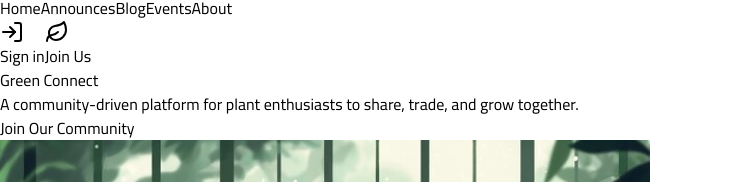
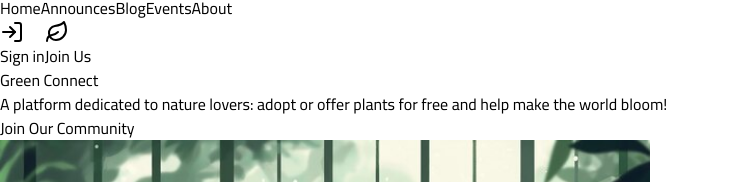
Before and after one commit to wafaaatta/green_connect_website, a React (Vite) app: page / in a window 1280 px wide. Shown: the part 352-534 px from the top of the page, without its empty margins (0-729 px from the left). Built offline with nearby package versions, Linux system fonts and the light colour scheme.

Commit message:
premier partie de page home

```diff
--- a/src/components/Footer.tsx
+++ b/src/components/Footer.tsx
@@ -14,10 +14,10 @@ const Footer = () => {
     <h2 className="text-xl font-semibold mb-4 text-green-800">Quick Links</h2>
     <ul className="space-y-2">
       <li><Link to="/" className="hover:text-green-900 transition-colors duration-300">Home</Link></li>
-      <li><Link to="/about" className="hover:text-green-900 transition-colors duration-300">About Us</Link></li>
-      <li><Link to="/plants" className="hover:text-green-900 transition-colors duration-300">Plants</Link></li>
+      <li><Link to="/announces" className="hover:text-green-900 transition-colors duration-300">Announces</Link></li>
+      <li><Link to="/blog" className="hover:text-green-900 transition-colors duration-300">Blog</Link></li>
       <li><Link to="/events" className="hover:text-green-900 transition-colors duration-300">Events</Link></li>
-      <li><Link to="/blog" className="hover:text-green-900 transition-colors duration-300">Blog</Link></li>
+      <li><Link to="/about" className="hover:text-green-900 transition-colors duration-300">About</Link></li>
     </ul>
   </div>
   <div>
--- a/src/pages/Home/Home.tsx
+++ b/src/pages/Home/Home.tsx
@@ -36,16 +36,16 @@ const LandingPage = () => {
                   <span className="block text-5xl lg:text-6xl text-green-700">Green Connect</span>
                 </h1>
                 <p className="max-w-[600px] text-primary-foreground md:text-2xl lg:text-xl xl:text-2xl">
-                  A community-driven platform for plant enthusiasts
-                  to share, trade, and grow together.
+                A platform dedicated to nature lovers: adopt or offer plants for free and help make the world bloom!
                 </p>
               </div>
               <Link
                 to="/register"
-                className="font-medium hover:bg-green-700 bg-green-800 text-white inline-flex h-12 items-center justify-center rounded-md bg-secondary px-12 text-secondary-foreground shadow transition-colors hover:bg-secondary/90 focus-visible:outline-none focus-visible:ring-1 focus-visible:ring-ring disabled:pointer-events-none disabled:opacity-50"
+                className="font-medium hover:bg-green-700 bg-green-800 text-white inline-flex h-16 w-48 items-center justify-center rounded-md px-20 py-10 text-secondary-foreground shadow transition-colors hover:bg-secondary/90 focus-visible:outline-none focus-visible:ring-1 focus-visible:ring-ring disabled:pointer-events-none disabled:opacity-50"
               >
                 Join Our Community
               </Link>
+
             </div>
             <img
               src={AppImages.workshops.group}
```
